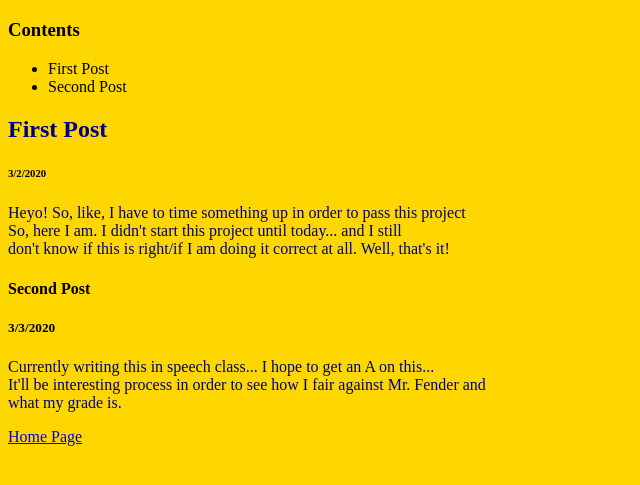
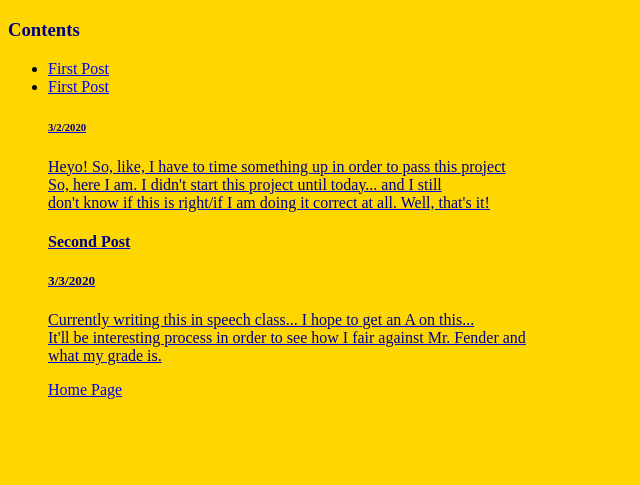
Before and after one commit to criddle07/criddle07.github.io, a plain HTML site: page Blog.html in a window 1280 px wide. Shown: the part 61-546 px from the top of the page, without its empty margins (0-640 px from the left). Drawn offline with Linux system fonts and the light colour scheme.

Commit message:
Update Blog.html

```diff
--- a/Blog.html
+++ b/Blog.html
@@ -8,11 +8,19 @@
   	}
   	h2 {color: navy;
   	}
+  	h3 {color: navy;
+  	}
+  	h4 {color: navy;
+  	}
+  	h5{color: navy;
+  	}
+  	h6{color: navy;
+  	}
   	p {color: navy;
   	}
   	p {font-family: "Times New Roman", Times, serif;
 	}
-	<! - - This is the styling of the sheet - - >
+	/*This is how you color the text and background*/
 </style>
 </head>
 <body>
@@ -20,8 +28,8 @@
 
         <h3>Contents</h3>
         <ul>
-            <li>First Post</li>
-            <li>Second Post</li>
+            <li> <a href="#First Post"> First Post</a></li>
+            <li><a href="#Second Post</li>
         </ul>
 
         <h2>First Post</h2>
```
